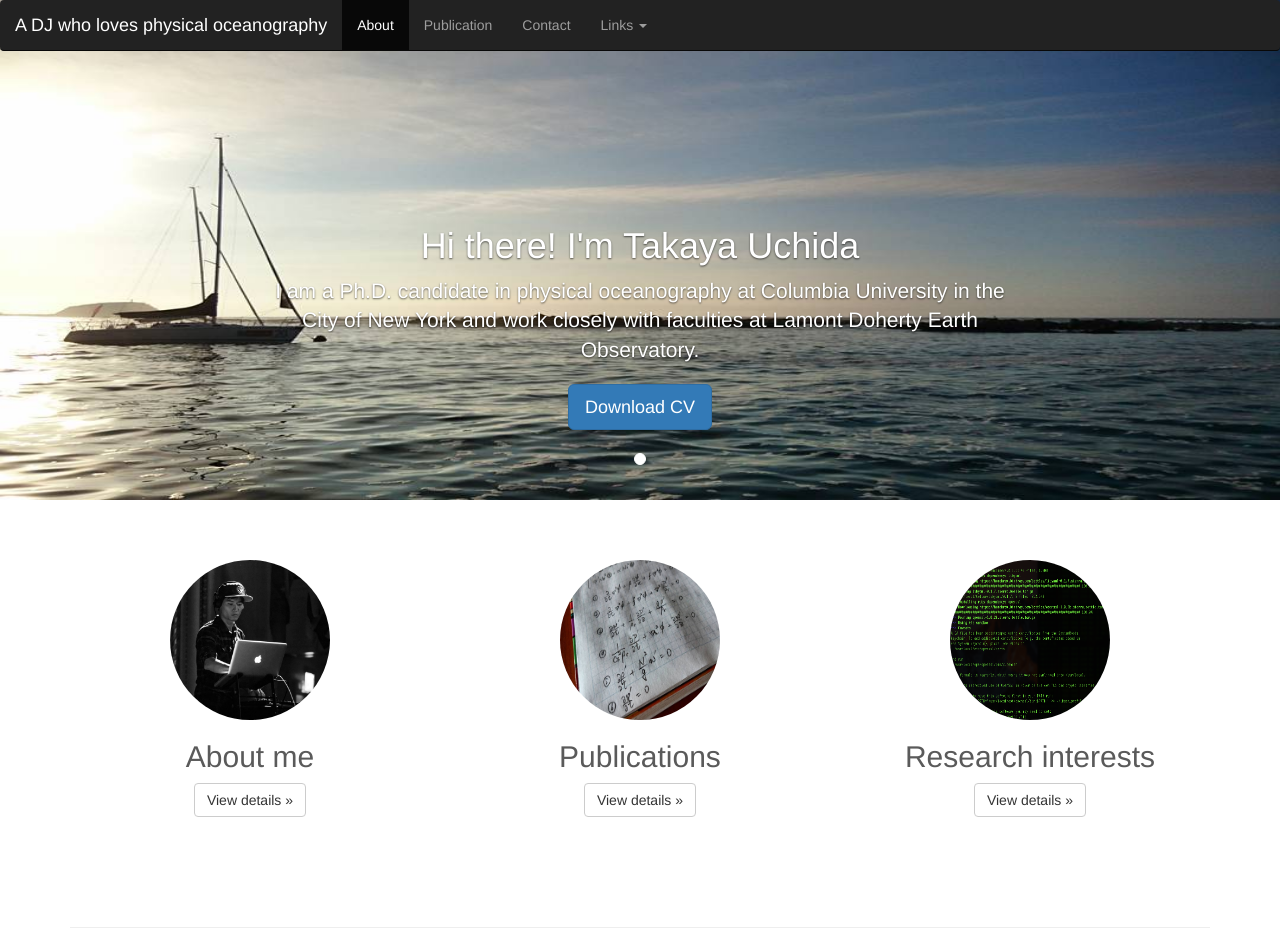
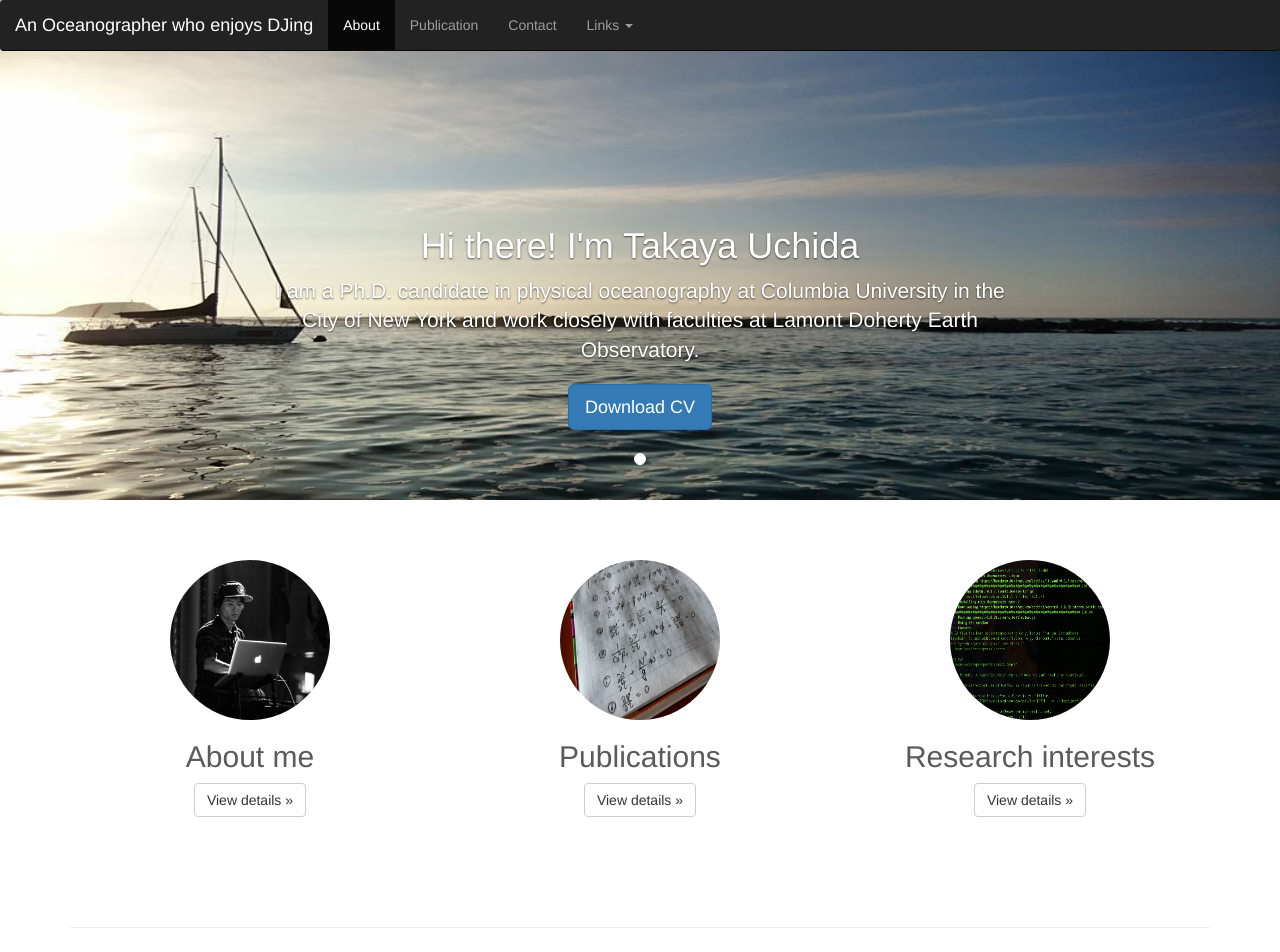
Before and after one commit to roxyboy/roxyboy.github.io, a Jekyll site: the page built from index.html, in a window 1280 px wide. Shown: the top 952 px of the page. Built offline with Jekyll 4.4.1, drawn with Linux system fonts in a browser that asks for light colours.

Commit message:
Update tabs.html

```diff
--- a/_includes/tabs.html
+++ b/_includes/tabs.html
@@ -11,7 +11,7 @@
                 <span class="icon-bar"></span>
                 <span class="icon-bar"></span>
               </button>
-              <a class="navbar-brand" href="#">A DJ who loves physical oceanography</a>
+              <a class="navbar-brand" href="#">An Oceanographer who enjoys DJing</a>
             </div>
             <div id="navbar" class="navbar-collapse collapse">
               <ul class="nav navbar-nav">
```
